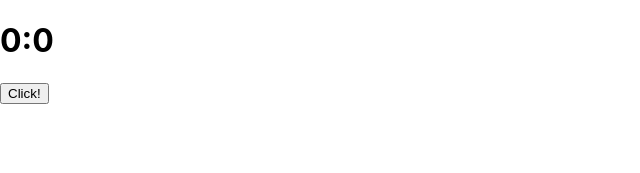
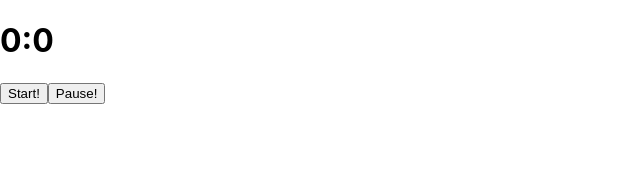
Before and after one commit to zacbennett/pomodoro, a React (Create React App) app: page / in a window 1280 px wide. Shown: the top 173 px of the page, without its empty margins (0-640 px from the left). Built offline with nearby package versions, Linux system fonts and the light colour scheme.

Commit message:
added pause button

```diff
--- a/src/Timer.js
+++ b/src/Timer.js
@@ -4,15 +4,19 @@ class Timer extends Component {
   constructor(props) {
     super(props)
 
-    this.state = { minutes: 0, seconds: 0 };
-    this.handleClick = this.handleClick.bind(this)
+    this.state = { minutes: 0, seconds: 0, timerId: 0};
+    this.handleStart = this.handleStart.bind(this)
+    this.handlePause = this.handlePause.bind(this)
     this.handleTimer = this.handleTimer.bind(this)
+
+
   }
 
-  handleTimer(){
+  handleTimer() {
     let thisClass = this;
 
-    setInterval(function(){
+    this.setState((state) => {
+      return {timerId: setInterval(function(){
         if(thisClass.state.seconds === 0){
           thisClass.setState((state) => {
             return {minutes: state.minutes - 1,seconds: 59};
@@ -22,20 +26,29 @@ class Timer extends Component {
             return {seconds: state.seconds - 1};
           });
         }
-    }, 1000, thisClass);
+      }, 1000, thisClass)}
+    })
 
-    // timer();
 
-    // if(this.state.minutes === 0 && this.state.seconds === 0){
-    //     clearInterval(timer)
-    // }
   }
 
-  handleClick(){
+  componentDidUpdate(){
+    if(this.state.minutes === 0 && this.state.seconds === 0){
+      clearInterval(this.state.timerId)
+    }
+  }
+
+  handleStart(){
+    this.setState((state) => {
+      // return {minutes: state.minutes + 1};
+      return {seconds: 10};
+    },this.handleTimer());
+  }
+  handlePause(){
     // console.log(typeof this.state.minutes)
-    this.setState((state) => {
-      return {minutes: state.minutes + 5};
-    },this.handleTimer());
+    console.log(':)')
+    clearInterval(this.state.timerId)
+
   }
 
 
@@ -46,7 +59,8 @@ class Timer extends Component {
         <h1>
           {this.state.minutes}:{this.state.seconds}
         </h1>
-        <button onClick={this.handleClick}>Click!</button>
+        <button onClick={this.handleStart}>Start!</button>
+        <button onClick={this.handlePause}>Pause!</button>
       </div>
     );
   }
```
Also changed, not shown: 1 other file (tests, documents, lock files or other folders). Lines whose indentation alone changed are shown as unchanged.
